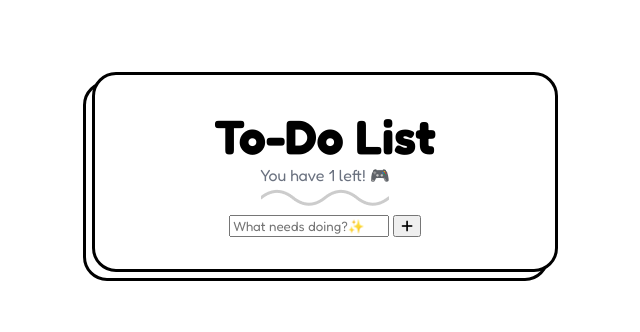
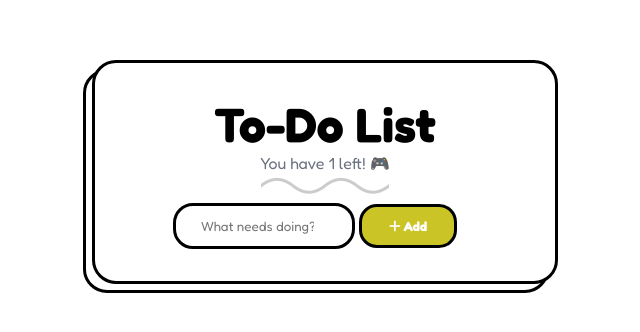
Before and after one commit to BuhleMtshali/software-engineering, a website: page month-01-javascript/day-05-DOM-manipulation/index.html in a window 1280 px wide. Shown: the part 228-560 px from the top of the page, without its empty margins (315-955 px from the left). Drawn offline with Linux system fonts and the light colour scheme.

Commit message:
enhance form button by adding text and update CSS for improved styling

```diff
--- a/month-01-javascript/day-05-DOM-manipulation/app.css
+++ b/month-01-javascript/day-05-DOM-manipulation/app.css
@@ -11,6 +11,7 @@
     --btn-hover: #1F2937;
     --white: #ffffff;
     --box-shadow: shadow-[4px_4px_0px_0px_rgba(0,0,0,1)];
+    --green: #CAC426;
 
 }
 
@@ -76,3 +77,40 @@ header .curly-line{
   border-bottom: 4px solid black;
   border-radius: 100%;
 }
+
+form{
+    max-width: 80%;
+    width: 100%;
+}
+
+form input{
+    width: 60%;
+    padding: 12px 25px;
+    border-radius: 20px;
+    border: 3px solid var(--black);
+}
+
+form button{
+    max-width: 32%;
+    width: 100%;
+    padding: 11px;
+    border-radius: 18px;
+    cursor: pointer;
+    border: 3px solid var(--black);
+    text-align: center;
+    font-weight: bold;
+    background-color: var(--green);
+    color: var(--white);
+    transition: all 0.2s ease-in-out;
+}
+
+form button:hover{
+    background-color: var(--white);
+    color: var(--green);
+    border: 2px solid var(--green);
+}
+
+form input:focus{
+    outline: none;
+    border: 3px solid var(--green);
+}
--- a/month-01-javascript/day-05-DOM-manipulation/index.html
+++ b/month-01-javascript/day-05-DOM-manipulation/index.html
@@ -19,7 +19,7 @@
        </header>
        <form id="form">
         <input type="search" name="search-input" id="search-input" placeholder="What needs doing?✨">
-        <button id="submit-btn" class="submit-btn"><i class="fa-solid fa-plus"></i></button>
+        <button id="submit-btn" class="submit-btn"><i class="fa-solid fa-plus"></i> Add </button>
        </form>
     </div>
 </body>
```
